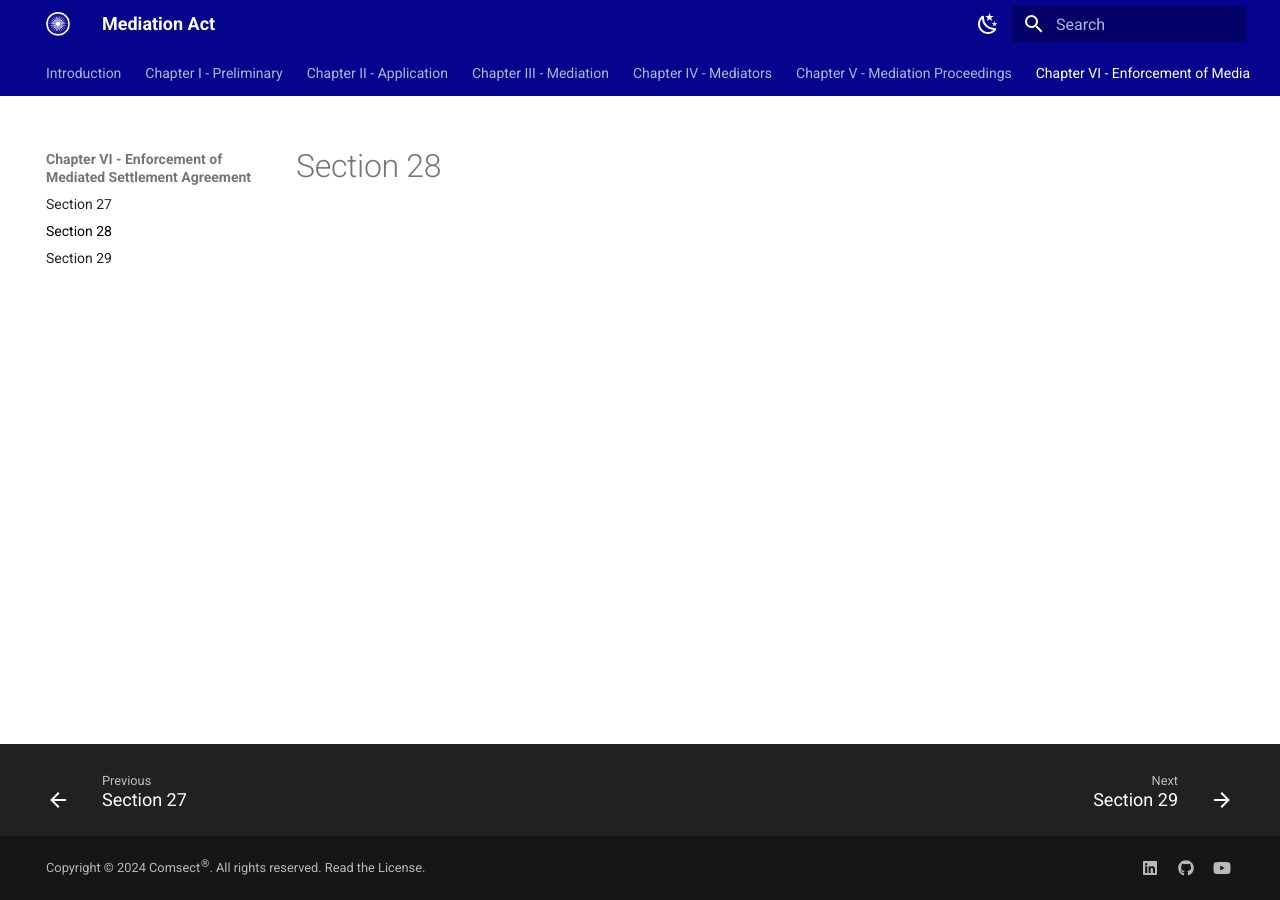
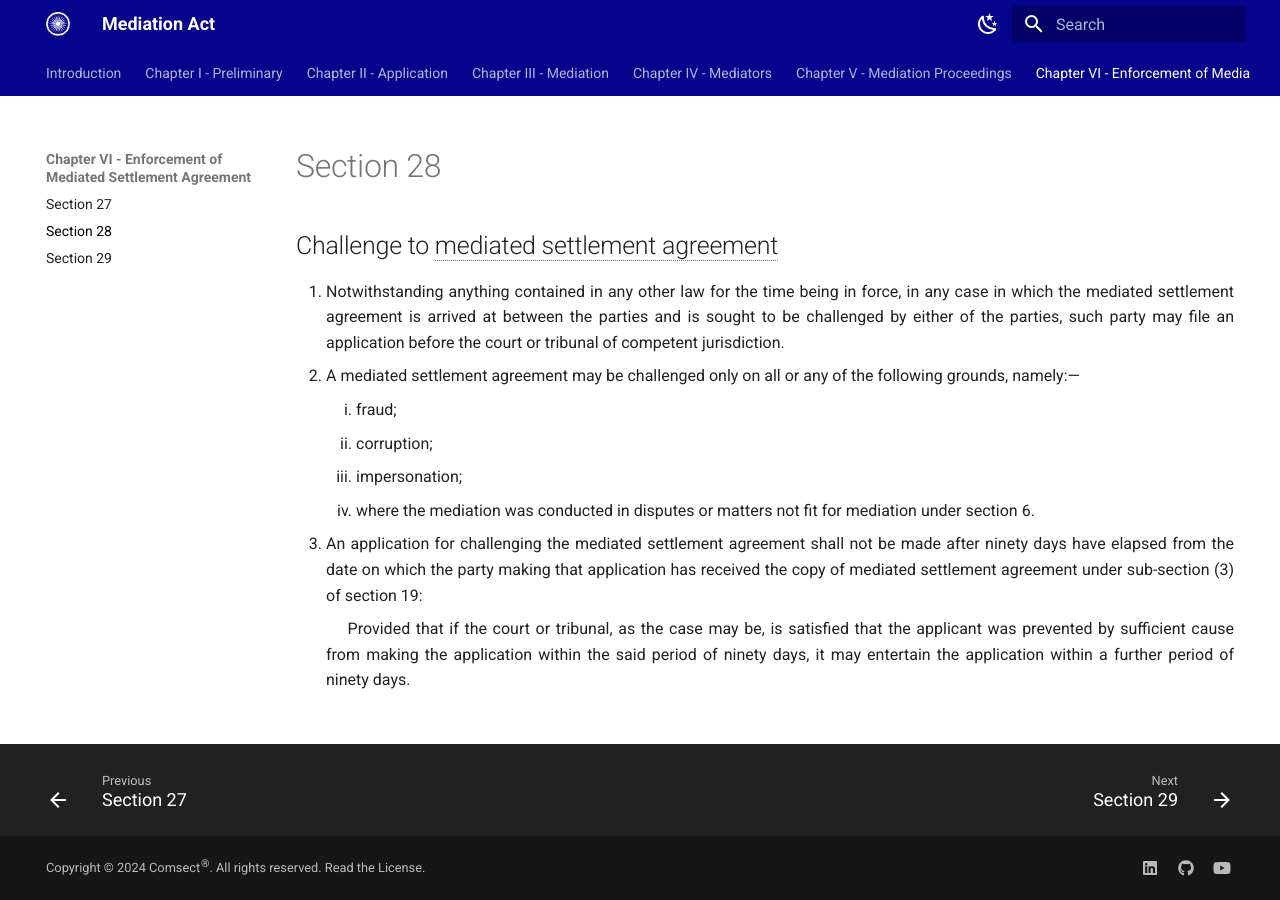
Before and after one commit to comsect/mediation-act, an MkDocs documentation site: the page built from docs/en/28.md, in a window 1280 px wide. Built offline with MkDocs 1.6.1 and Material for MkDocs 9.7.7, drawn with Linux system fonts in a browser that asks for light colours.

Commit message:
add section-twenty-eight

```diff
--- a/docs/en/28.md
+++ b/docs/en/28.md
@@ -3,3 +3,29 @@ hide:
     - toc
 description: Challenge to mediated settlement agreement
 ---
+
+
+<style>
+    ol.outer-list{
+        list-style-type: decimal;
+    }
+    ol.outer-list ol.inner-list {
+        list-style-type: lower-roman;
+    }
+</style>
+
+
+## Challenge to mediated settlement agreement
+
+<ol class="outer-list">
+    <li> Notwithstanding anything contained in any other law for the time being in force, in any case in which the mediated settlement agreement is
+    arrived at between the parties and is sought to be challenged by either of the parties, such party may file an application before the court or tribunal of competent jurisdiction.
+    <li> A mediated settlement agreement may be challenged only on all or any of the following grounds, namely:—
+        <ol class="inner-list">
+            <li> fraud;
+            <li> corruption;
+            <li> impersonation;
+            <li> where the mediation was conducted in disputes or matters not fit for mediation under section 6.
+        </ol>
+    <li> An application for challenging the mediated settlement agreement shall not be made after ninety days have elapsed from the date on which the party making that application has received the copy of mediated settlement agreement under sub-section (3) of section 19: </p>&emsp; Provided that if the court or tribunal, as the case may be, is satisfied that the applicant was prevented by sufficient cause from making the application within the said period of ninety days, it may entertain the application within a further period of ninety days.
+</ol>
```
